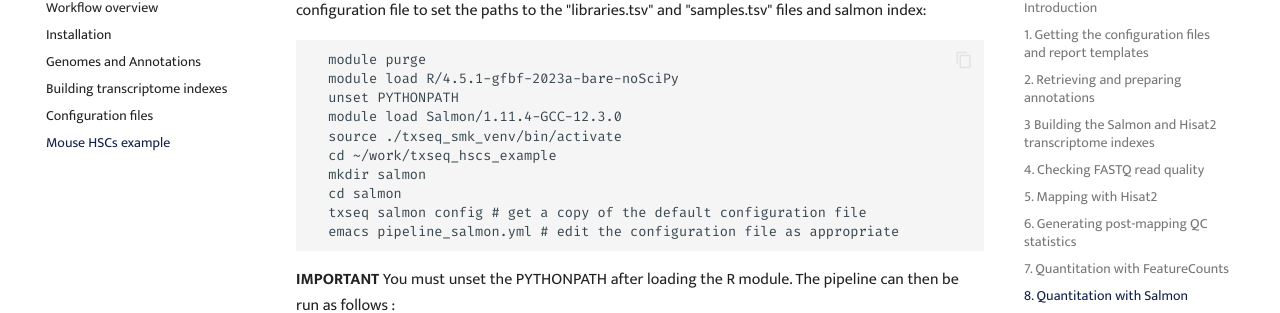
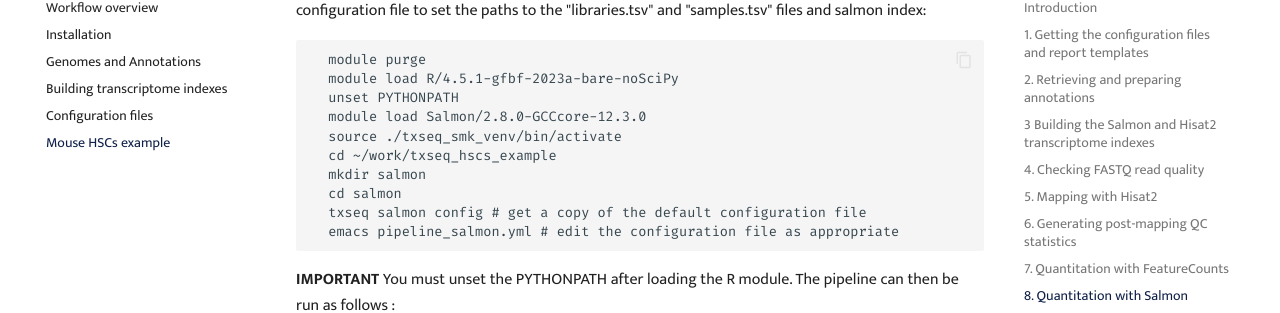
Before and after one commit to sansomlab/txseq_snakemake, an MkDocs documentation site: the page built from docs/mouse_hscs_example.md, in a window 1280 px wide and 900 px high, scrolled down 3532 px. Shown: the part 152-465 px from the top of the window. Built offline with MkDocs 1.6.1 and Material for MkDocs 9.7.7, drawn with Linux system fonts in a browser that asks for light colours; comment, search, counter and statistics services are not loaded.

Commit message:
Update mouse_hscs_example.md
update slamon version

```diff
--- a/docs/mouse_hscs_example.md
+++ b/docs/mouse_hscs_example.md
@@ -143,7 +143,7 @@ To quantitate the data using the salmon.smk pipeline, we begin by fetching and e
   module purge
   module load R/4.5.1-gfbf-2023a-bare-noSciPy
   unset PYTHONPATH
-  module load Salmon/1.11.4-GCC-12.3.0
+  module load Salmon/2.8.0-GCCcore-12.3.0
   source ./txseq_smk_venv/bin/activate
   cd ~/work/txseq_hscs_example
   mkdir salmon
```
